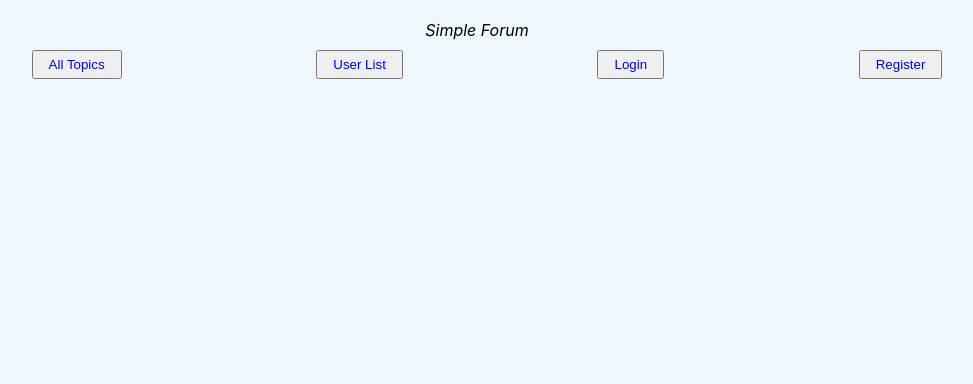
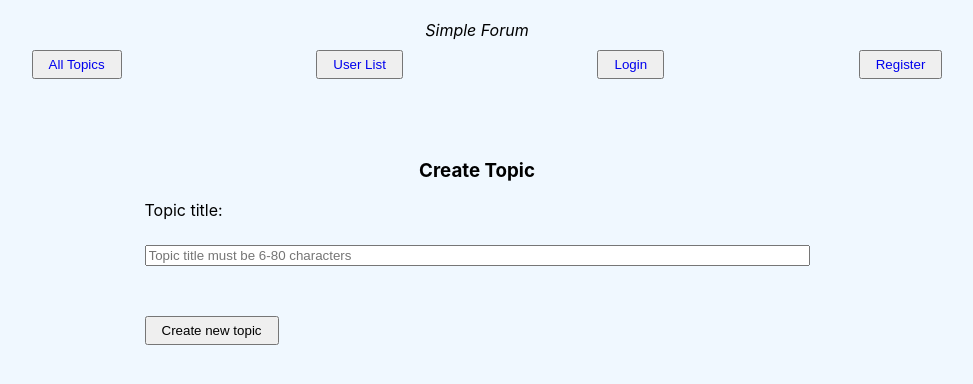
Before and after one commit to KestutisPetkelis/Final_FrontEnd, a React (Create React App) app: page /createtopic in a window 1280 px wide. Shown: the top 384 px of the page, without its empty margins (183-1156 px from the left). Built offline with nearby package versions, Linux system fonts and the light colour scheme; no server answers.

Commit message:
add topics creation/list

```diff
--- a/src/App.js
+++ b/src/App.js
@@ -8,7 +8,11 @@ import Login from './pages/Login';
 import Register from './pages/Register';
 import AllUsers from './pages/AllUsers';
 import ChangeAvatar from './pages/ChangeAvatar';
+import CreateTopic from './pages/CreateTopic';
 import './App.css';
+
+import io from "socket.io-client" ;
+const socket = io.connect("http://localhost:4000")
 
 function App() {
   const divStyle = {
@@ -46,8 +50,8 @@ function App() {
         <Route path="/register" element={<Register />}></Route>
         <Route path="/allusers" element ={<AllUsers />} ></Route>
         <Route path="/changeavatar" element ={<ChangeAvatar />} ></Route>
-        {/* <Route path="/createauction" element={<CreateAuction socket={socket}/>}/>
-        <Route path="/myauctions" element={<MyAuctions/>}/>
+        <Route path="/createtopic" element={<CreateTopic socket={socket}/>}/>
+        {/* <Route path="/myauctions" element={<MyAuctions/>}/>
         <Route path="/bidshistory" element={<BidsHistory/>}/>
         <Route path="/singleauction/:id" element={<SingleAuction socket={socket}/>}/> */}
       </Routes>
--- a/src/components/Header.jsx
+++ b/src/components/Header.jsx
@@ -76,7 +76,7 @@ const Header = ({toolbar, setToolbar, setMessage, thisUser, setThisUser}) => {
               <div className='d-flex just-evenly'>
                 <button><Link className='text-nondec' to="/"> All Topics </Link></button>
                 <button><Link className='text-nondec' to="/allusers"> User List </Link></button>
-                <button><Link className='text-nondec' to="/createauction"> Create auction </Link></button>
+                <button><Link className='text-nondec' to="/createtopic"> Create Topic </Link></button>
                 <button><Link className='text-nondec' to="/myauctions"> My auctions </Link></button>
                 <button><Link className='text-nondec' to="/bidshistory"> My bids history </Link></button>
                 <button><Link className='text-nondec' to="/changeavatar"> Change Avatar </Link></button>
--- /dev/null
+++ b/src/components/TopicCard.jsx
@@ -0,0 +1,30 @@
+import React from 'react'
+import "./style.css"
+
+const TopicCard = ({topic}) => {
+
+  return (
+    <div>
+        <div className='user-card d-flex space-between just-start'>
+            <div className='flex1'>
+                <img src={topic.photo} alt="no avatar"/>
+            </div>
+            <div className='flex2 pl-20 text-left'>
+                <p className='mt-30'>{topic.username}</p>
+            </div>
+            <div className='flex2'>
+                <p className='mt-30'>{(new Date(topic.time)).toLocaleString('lt-Lt')}</p>
+            </div>
+            <div className='flex2'>
+                <p className='mt-30'>{topic.title}</p>
+            </div>
+            <div className='flex2'>
+                <p className='mt-30'>{topic.posts.length}</p>
+            </div>
+
+        </div>
+    </div>
+  )
+}
+
+export default TopicCard
--- /dev/null
+++ b/src/pages/CreateTopic.jsx
@@ -0,0 +1,96 @@
+import React from 'react'
+import { useRef, useState } from 'react'
+import http from '../plugins/http'
+
+const CreateTopic = ({socket}) => {
+  const inputs ={
+    title: useRef(),
+  }
+
+  const [message, setMessage] = useState("")
+
+  const createtopic = async() =>{
+
+    const topic={
+      title: inputs.title.current.value,
+
+    }
+    // const options = {
+    //   method: "POST",
+    //   headers: {
+    //       "content-type": "application/json",
+    //   },
+    //   credentials: "include",
+    //   body: JSON.stringify(auction)
+    // }
+
+    // const res = await fetch('http://localhost:4000/createauction', options)
+    // const data = await res.json()
+
+    // console.log(data, data.message)
+
+    const res = await http.post(topic,'createtopic')
+        console.log("result from http", res, res.message)
+
+    setMessage(res.message)
+    inputs.title.current.value=''
+    if(res.success){
+      // console.log("socket must be there")
+      socket.emit("newAuction", res.newtopic.username+" created auction: "+ '"'+res.newtopic.title+'" ')
+    }
+
+    // console.log("create auction", auction)
+
+  }
+
+
+  return (
+    <div>
+
+        <h3>Create Topic</h3>
+        <div className='d-flex just-center'>
+                <div className='reg-inputs'>
+                    <label>Topic title: </label><br/><br/>
+                    <input className='mt-5' type="text" size="80" ref={inputs.title} placeholder='Topic title must be 6-80 characters'/><br/><br/><br/>
+                    <button onClick={()=>createtopic()} className="ml-0">Create new topic</button>
+                </div>
+            </div>
+            <h4>{message}</h4>
+
+
+
+
+
+
+        {/* <div className='d-flex ali-center just-center'>
+          <div className='text-left'>
+            <label >Title: </label><br></br>
+            <input type="text" size="80" ref={inputsRef.title} placeholder="Length 20-500 symbols"/><br></br><br></br>
+            <label>Image: </label><br></br>
+            <input type="text" size="80" ref={inputsRef.image} placeholder="Start with http..."/><br></br>
+            <br></br>
+            <label>Start price: </label><br></br>
+            <input type="text" size="20" ref={inputsRef.price}/><span> €</span><br></br><br></br>
+            <label>End time: </label><br></br>
+            <select ref={inputsRef.time}>
+              <option disabled={true} value="">Choose end time...</option>
+              <option value="2">2 min</option>
+              <option value="5">5 min </option>
+              <option value="60">1 h</option>
+              <option value="720">12 h</option>
+              <option value="1440">24 h</option>
+
+            </select>
+            <br></br><br></br>
+
+
+          </div>
+
+        </div> */}
+       {/* <button onClick={()=>createtopic()}>Create new topic</button>
+       <h4>{message}</h4> */}
+    </div>
+  )
+}
+
+export default CreateTopic
--- a/src/pages/Main.jsx
+++ b/src/pages/Main.jsx
@@ -1,9 +1,46 @@
 import React from 'react'
+import { useEffect, useState } from 'react'
+import http from '../plugins/http'
+import TopicCard from '../components/TopicCard'
+import "./style.css"
 
 const Main = () => {
+  const [alltopics, setAllTopics] =useState([])
+  useEffect(()=>{
+      getAllTopics()
+
+  },[])
+
+  const getAllTopics = async() =>{
+      const res = await http.get('alltopics')
+      console.log("result from http", res)
+      setAllTopics(res.allTopics)
+  }
   return (
     <div>
-       <h1>Main</h1>
+       {/* <h2>Main</h2> */}
+       {alltopics.length >0 ?
+            <div>
+                <div className='d-flex user-card-all'>
+                    <div className='flex1'>
+                        <h3>Topics </h3>
+                    </div>
+                    <div className='flex2 pl-20 text-left'>
+                        <h3>Username </h3>
+                    </div>
+                    <div className='flex2'>
+                        <h3>  Registered</h3>
+                    </div>
+
+                </div>
+                {alltopics.map((x,i) =>
+                    <TopicCard topic={x} key={i}/>
+                )}
+            </div>
+        :
+        <h3>There are no any topics in the list</h3>
+        }
+
     </div>
   )
 }
```
